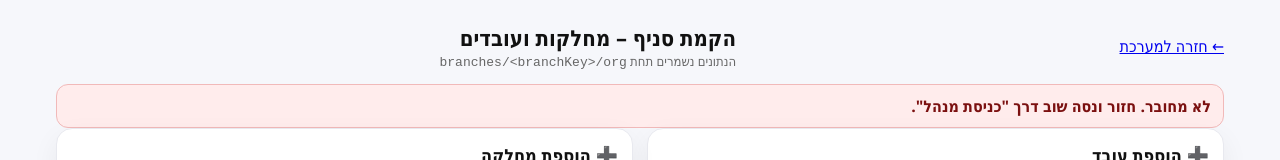
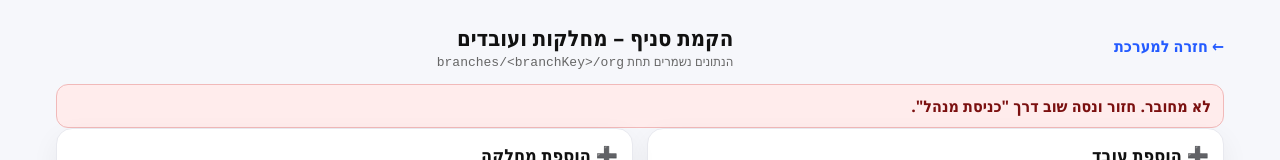
Before and after one commit to crmnick88/shift-manager, a website: page branch-setup.html in a window 1280 px wide. Shown: the top 160 px of the page. Drawn offline with Linux system fonts and the light colour scheme; no server answers.

Commit message:
Update branch-setup.html

```diff
--- a/branch-setup.html
+++ b/branch-setup.html
@@ -82,7 +82,7 @@
 <body>
   <div class="wrap">
     <div class="top">
-     <a href="./branch-manager.html">← חזרה למערכת</a>
+     <a class="back" href="branch-manager.html" id="backToSystem">← חזרה למערכת</a>
       <div>
         <h1>הקמת סניף – מחלקות ועובדים</h1>
         <div class="hint">הנתונים נשמרים תחת <code>branches/&lt;branchKey&gt;/org</code></div>
```
